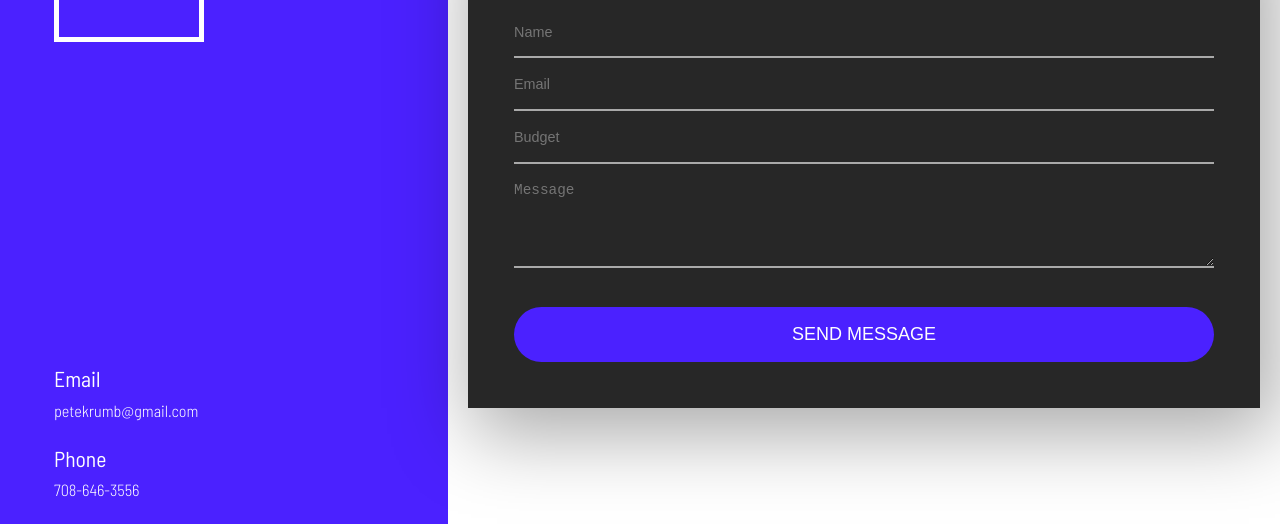
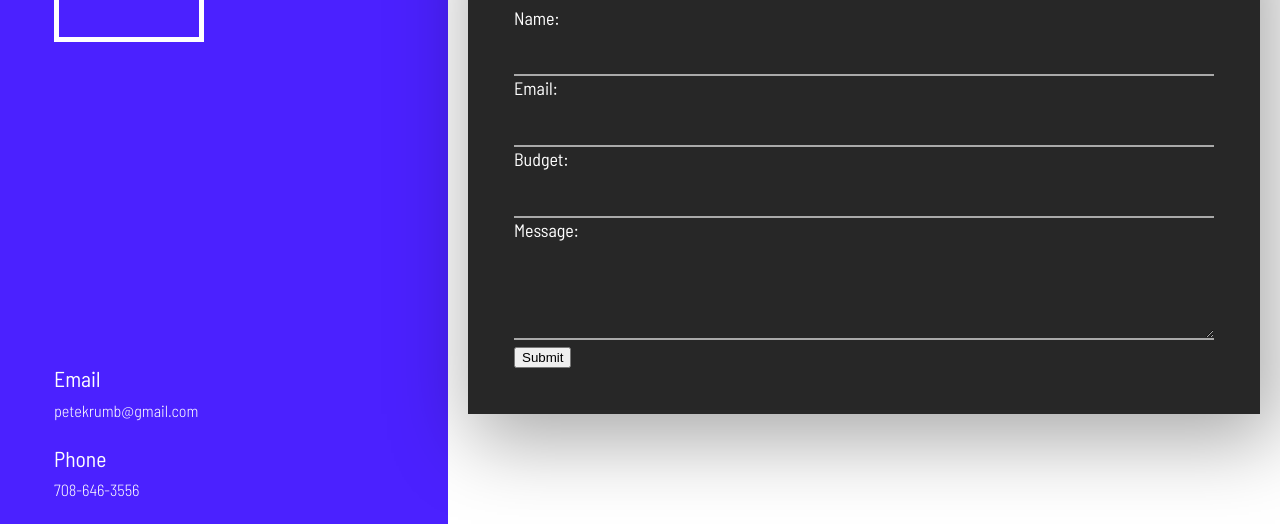
Before and after one commit to peterkrumb/My-Portfolio, a website built with Parcel: page src/contact.html in a window 1280 px wide. Shown: the part 142-666 px from the top of the page. Built offline with nearby package versions, Linux system fonts and the light colour scheme.

Commit message:
updated contact form

```diff
--- a/src/contact.html
+++ b/src/contact.html
@@ -40,14 +40,18 @@
     </section>
     <section class=content-area>
         <div class="img-container">
-        <div class="form-section">
-            <form action="/" method="POST">
+        <form class="form-section">
+            <action="https://formspree.io/mjvoznve" method="post">
                 <h4>Send a Message</h4>
-            <input type="text" name="name" required placeholder="Name">
-            <input type="email" name="email" required placeholder="Email">
-            <input type="text" name="budget" placeholder="Budget">
-            <textarea name="message" rows="4" required placeholder="Message"></textarea>
-            <button type="submit" >Send Message</button>
+                <label for="Name">Name:</label>
+				<input type="text" name="Name" id="Name" />
+                <label for="Email">Email:</label>
+				<input type="text" name="_replyto" id="Email" />
+                <label for="Budget">Budget:</label>
+                <input type="text" name="Budget" id="Budget" />
+                <label for="Message">Message:</label>
+            <textarea name="message" rows="4" id="Message"></textarea>
+            <input type="submit" name="submit" value="Submit" class="submit-button" />
         </form>
         </div>
         </div>
```
Also changed, not shown: dist/contact.html, dist/work.js, 2 other files.
